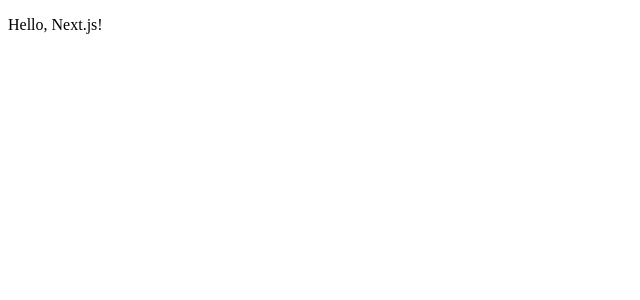
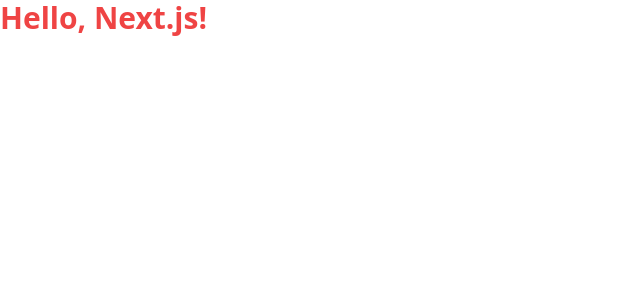
Before and after one commit to tespin/banned-prison-book-api, a Next.js app: page / in a window 1280 px wide. Shown: the top 300 px of the page, without its empty margins (0-640 px from the left). Built offline with nearby package versions, Linux system fonts and the light colour scheme.

Commit message:
feat: added tailwind

```diff
--- /dev/null
+++ b/app/globals.css
@@ -0,0 +1,3 @@
+@tailwind base;
+@tailwind components;
+@tailwind utilities;
--- a/app/layout.tsx
+++ b/app/layout.tsx
@@ -1,3 +1,5 @@
+import './globals.css'
+
 export default function RootLayout({
   children,
 }: {
--- a/package.json
+++ b/package.json
@@ -13,6 +13,9 @@
   "devDependencies": {
     "@types/node": "20.4.4",
     "@types/react": "18.2.16",
+    "autoprefixer": "^10.4.14",
+    "postcss": "^8.4.27",
+    "tailwindcss": "^3.3.3",
     "typescript": "5.1.6"
   }
 }
--- a/pages/about/index.tsx
+++ b/pages/about/index.tsx
@@ -0,0 +1,7 @@
+const About = () => {
+  return (
+    <p className='text-3xl text-red-500 font-bold'>About page!</p>
+  )
+}
+
+export default About;
--- a/pages/index.tsx
+++ b/pages/index.tsx
@@ -1,6 +1,10 @@
+import RootLayout from '../app/layout';
+
 const Home = () => {
   return (
-    <p>Hello, Next.js!</p>
+    <RootLayout>
+      <p className='text-3xl text-red-500 font-bold'>Hello, Next.js!</p>
+    </RootLayout>
   )
 }
 
--- /dev/null
+++ b/postcss.config.js
@@ -0,0 +1,6 @@
+module.exports = {
+  plugins: {
+    tailwindcss: {},
+    autoprefixer: {},
+  },
+}
--- /dev/null
+++ b/tailwind.config.js
@@ -0,0 +1,12 @@
+/** @type {import('tailwindcss').Config} */
+module.exports = {
+  content: [
+    "./app/**/*.{js,ts,jsx,tsx}",
+    "./pages/**/*.{js,ts,jsx,tsx}",
+    "./components/**/*.{js,ts,jsx,tsx}",
+  ],
+  theme: {
+    extend: {},
+  },
+  plugins: [],
+}
```
Also changed, not shown: 1 other file (tests, documents, lock files or other folders).
